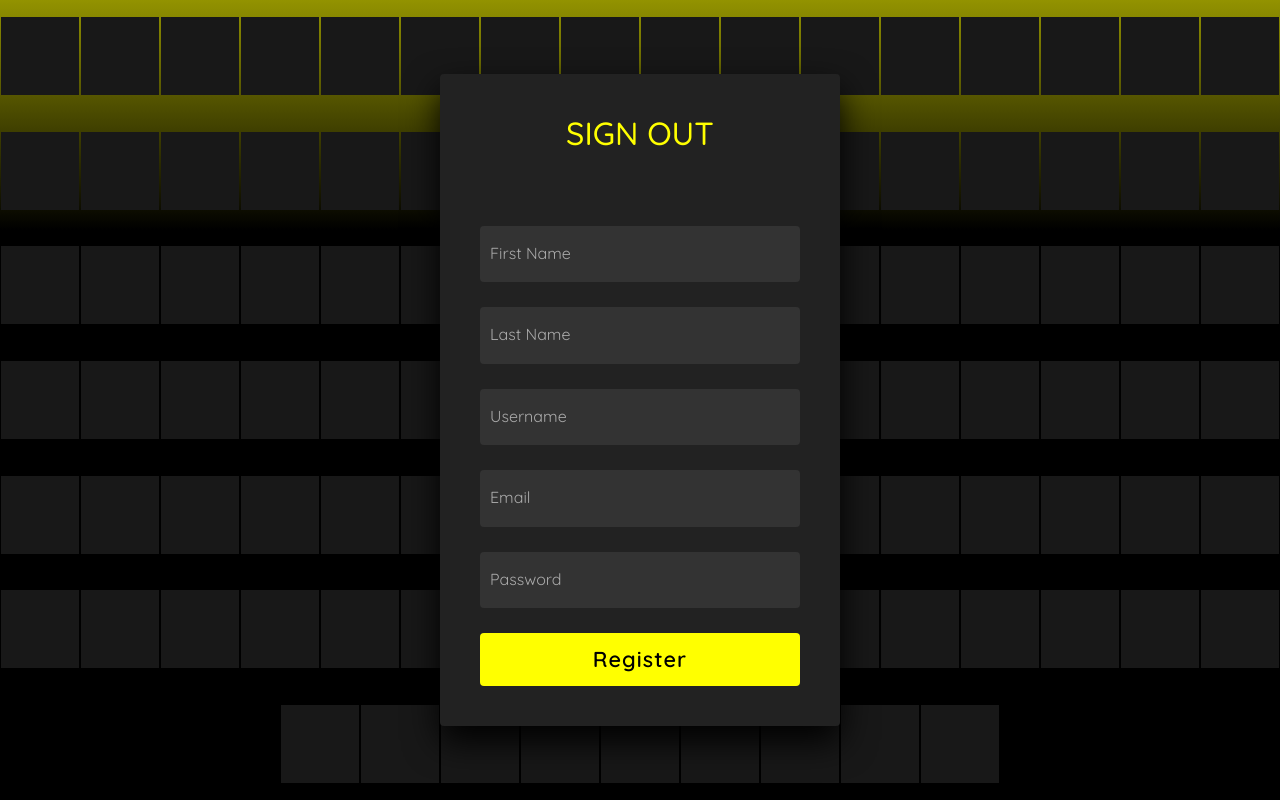
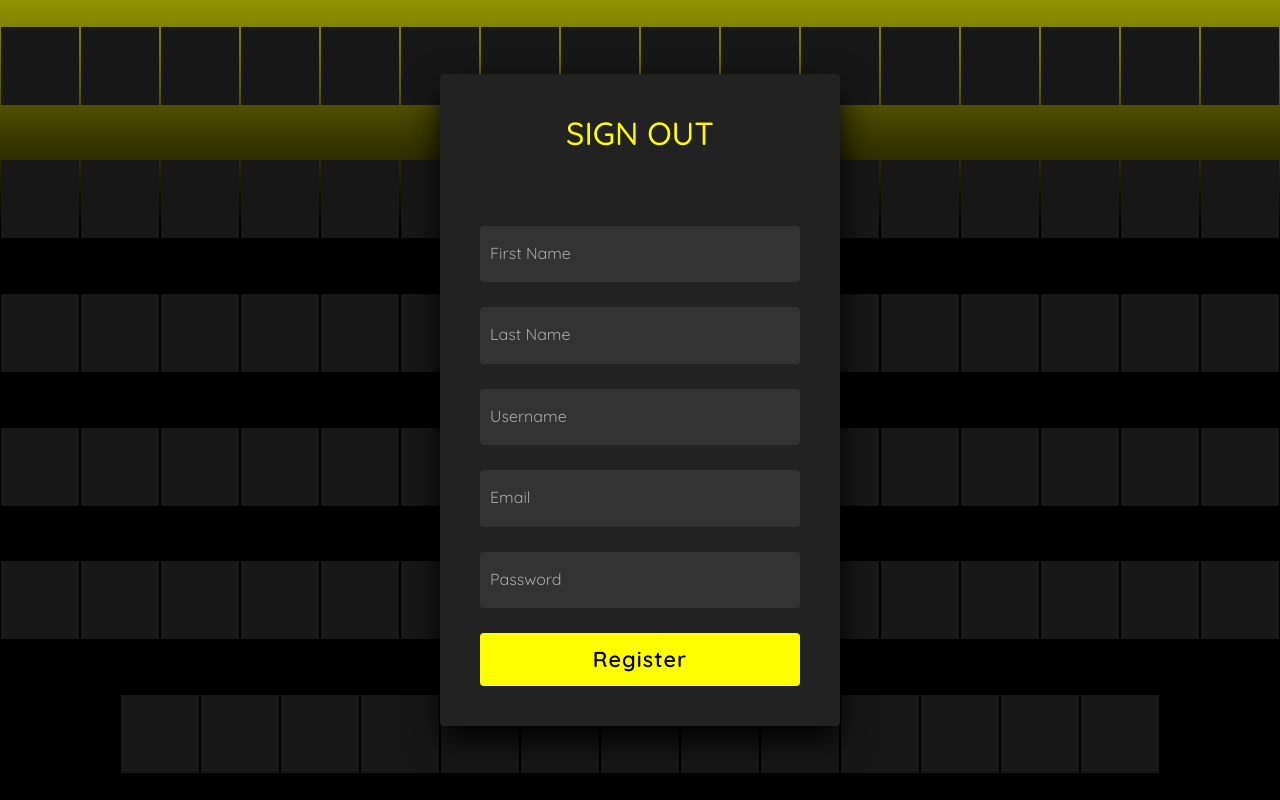
Before and after one commit to nahjd/GYM, a React (Vite) app in the folder frontend/: page /register in a window 1280 px wide. Shown: the top 800 px of the page. Built offline with nearby package versions, Linux system fonts and the light colour scheme.

Commit message:
login-firebase

```diff
--- a/frontend/src/Pages/Login/Login.jsx
+++ b/frontend/src/Pages/Login/Login.jsx
@@ -8,6 +8,7 @@ import "./Login.scss"
 import { FcGoogle } from "react-icons/fc";
 import { SiFacebook } from "react-icons/si"
 import { FaLinkedin } from "react-icons/fa";
+import { Link } from "react-router-dom";
 
 const Login = () => {
     const [username, setUsername] = useState("");
@@ -174,6 +175,9 @@ const Login = () => {
                                 />
                                 <i>Password</i>
                             </div>
+                            <div class="links">  <a href=""><Link to="/register">Sign up</Link></a>
+
+                            </div>
                             <div className="google">
 
                                 <SiFacebook style={{ color: "#1198F6", backgroundColor: "white", borderRadius: '50%' }} />
--- a/frontend/src/Pages/Login/Login.scss
+++ b/frontend/src/Pages/Login/Login.scss
@@ -116,16 +116,21 @@ section .signin .content .form .inputBox i {
   font-size: 0.8em;
   color: #fff;
 }
-// .signin .content .form .links {
-//   position: relative;
-//   width: 100%;
-//   display: flex;
-//   justify-content: space-between;
-// }
-// .signin .content .form .links a {
-//   color: #fff;
-//   text-decoration: none;
-// }
+.signin .content .form .links {
+  position: relative;
+  width: 100%;
+  display: flex;
+  justify-content: space-between;
+}
+.signin .content .form .links a {
+  color: #fff;
+  text-decoration: none;
+  font-size: 18px;
+}
+.signin .content .form .links a:hover {
+  color: yellow;
+  text-decoration: none;
+}
 .signin .content .form .links a:nth-child(2) {
   color: yellow;
   font-weight: 600;
--- a/frontend/src/Pages/Register/Register.jsx
+++ b/frontend/src/Pages/Register/Register.jsx
@@ -162,18 +162,7 @@ function Register() {
                 <span></span>
                 <span></span>
                 <span></span>
-                <span></span>
-                <span></span>
-                <span></span>
-                <span></span>
-                <span></span>
-                <span></span>
-                <span></span>
-                <span></span>
-                <span></span>
-                <span></span>
-                <span></span>
-                <span></span>
+
 
                 <div className="signout">
                     <div className="content">
```
